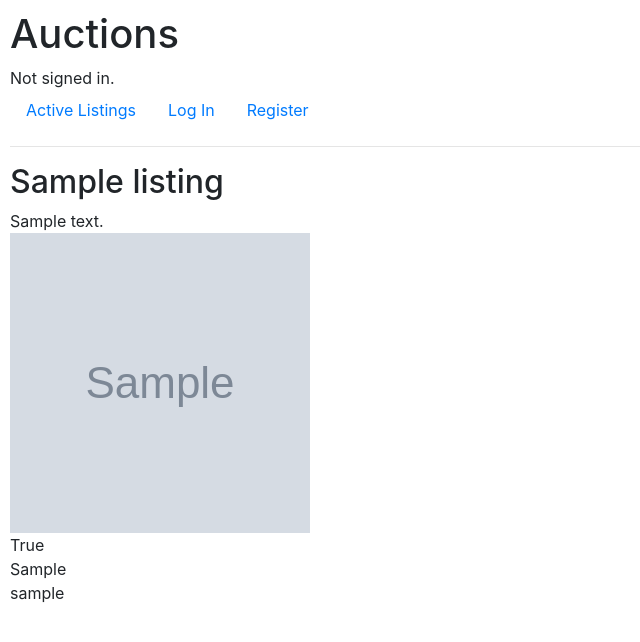
After one commit to akonopkaa/commerce, a Django app: page /view_listing/1 in a window 1280 px wide. The commit adds this page. Shown: the top 642 px of the page, without its empty margins (0-640 px from the left). Run offline with Django 3.2, Linux system fonts and the light colour scheme; tables that the repository leaves empty hold one stand-in row (values such as "Sample post"); grey boxes marked "Sample" are stand-in pictures; some libraries are stand-ins or nearby versions.

Commit message:
Implemented viewing a listing and watchlist functionality

```diff
--- a/auctions/admin.py
+++ b/auctions/admin.py
@@ -8,4 +8,3 @@ admin.site.register(Category)
 admin.site.register(Listing)
 admin.site.register(Bid)
 admin.site.register(Comment)
-admin.site.register(Watchlist)
--- a/auctions/models.py
+++ b/auctions/models.py
@@ -3,6 +3,7 @@ from django.db import models
 
 
 class User(AbstractUser):
+    watchlist = models.ManyToManyField('Listing', blank = True, related_name = "user_watchlist")
     pass
 
 class Category(models.Model):
@@ -28,7 +29,3 @@ class Comment(models.Model):
     user = models.ForeignKey(User, on_delete = models.CASCADE, related_name = "comment_user")
     listing = models.ForeignKey(Listing, on_delete = models.CASCADE, related_name = "comment_listing")
     comment = models.CharField(max_length = 128)
-
-class Watchlist(models.Model):
-    user = models.ForeignKey(User, on_delete = models.CASCADE, related_name = "watchlist_user")
-    listing = models.ForeignKey(Listing, on_delete = models.CASCADE, related_name = "watchlist_listing")
--- a/auctions/templates/auctions/index.html
+++ b/auctions/templates/auctions/index.html
@@ -5,7 +5,9 @@
 {% for listing in listings %}
 <div>
     <div>
-        {{ listing.title }}
+        <a href="{% url 'view_listing' listing.id %}">
+            {{ listing.title }}
+        </a>
     </div>
     <div>
         {{ listing.description }}
--- a/auctions/templates/auctions/layout.html
+++ b/auctions/templates/auctions/layout.html
@@ -28,6 +28,9 @@
             <a class="nav-link" href="{% url 'create_listing' %}">Create listing</a>
         </li>
         <li class="nav-item">
+            <a class="nav-link" href="{% url 'watchlist' %}">Watchlist</a>
+        </li>
+        <li class="nav-item">
             <a class="nav-link" href="{% url 'logout' %}">Log Out</a>
         </li>
         {% else %}
--- /dev/null
+++ b/auctions/templates/auctions/view_listing.html
@@ -0,0 +1,40 @@
+{% extends "auctions/layout.html" %}
+
+{% block body %}
+<div>
+    <h2>
+        {{ listing.title }}
+    </h2>
+    <div>
+        {{ listing.description }}
+    </div>
+    <div>
+        <img src="{{ listing.image.url }}" width="300" height="300">
+    </div>
+    <div>
+        {{ listing.is_active }}
+    </div>
+    <div>
+        {{ listing.category }}
+    </div>
+    <div>
+        {{ listing.seller }}
+    </div>
+    {% if user.is_authenticated %}
+    <div>
+        <form action="{% url 'view_listing' listing.id %}" method="POST">
+            {% csrf_token %}
+            {% if in_watchlist %}
+            <button type="submit" name="change_watchlist">
+                Remove from Watchlist
+            </button>
+            {% else %}
+            <button type="submit" name="change_watchlist">
+                Add to Watchlist
+            </button>
+            {% endif %}
+        </form>
+    </div>
+    {% endif %}
+</div>
+{% endblock %}
--- a/auctions/urls.py
+++ b/auctions/urls.py
@@ -7,5 +7,7 @@ urlpatterns = [
     path("login", views.login_view, name="login"),
     path("logout", views.logout_view, name="logout"),
     path("register", views.register, name="register"),
-    path("create_listing", views.create_listing, name="create_listing")
+    path("create_listing", views.create_listing, name="create_listing"),
+    path("view_listing/<int:listing>", views.view_listing, name="view_listing"),
+    path("watchlist", views.watchlist, name="watchlist")
 ]
--- a/auctions/views.py
+++ b/auctions/views.py
@@ -9,6 +9,7 @@ from django.forms import ModelForm
 from django import forms
 from .models import *
 from PIL import Image
+from django.shortcuts import get_object_or_404
 
 class CreateListingForm(ModelForm):
     price = forms.IntegerField()
@@ -19,7 +20,7 @@ class CreateListingForm(ModelForm):
 
 def index(request):
     return render(request, "auctions/index.html", {
-        "listings": Listing.objects.all()
+        "listings": Listing.objects.filter(is_active = True).all()
     }
 )
 
@@ -93,7 +94,34 @@ def create_listing(request):
                 output_size = (600, 600)
                 img.resize(output_size)
                 img.save(listing.image.path)
+            return HttpResponseRedirect(reverse("index"))
     return render(request, "auctions/create_listing.html", {
         "form": CreateListingForm()
     }
 )
+
+def view_listing(request, listing):
+    listing = get_object_or_404(Listing, id = listing)
+    in_watchlist = False
+    if request.user.is_authenticated:
+        in_watchlist = request.user.watchlist.filter(id = listing.id).exists()
+    if request.method == "POST":
+        if "change_watchlist" in request.POST and request.user.is_authenticated:
+            if in_watchlist:
+                request.user.watchlist.remove(listing)
+            else:
+                request.user.watchlist.add(listing)
+            return HttpResponseRedirect(reverse("view_listing", args = (listing.id,)))
+    return render(request, "auctions/view_listing.html", {
+        "listing": listing,
+        "in_watchlist": in_watchlist
+    }
+)
+
+@login_required
+def watchlist(request):
+    listings = request.user.watchlist.all()
+    return render(request, "auctions/index.html", {
+        "listings": listings
+    }
+)
```
Also changed, not shown: auctions/migrations/0005_user_watchlist_delete_watchlist.py (added).
